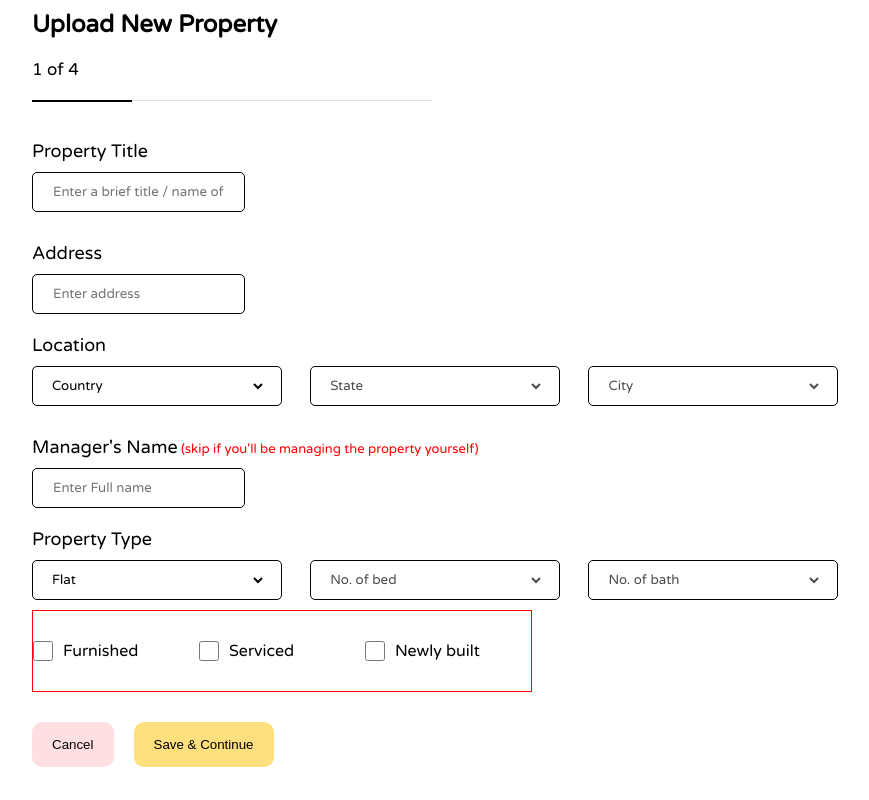
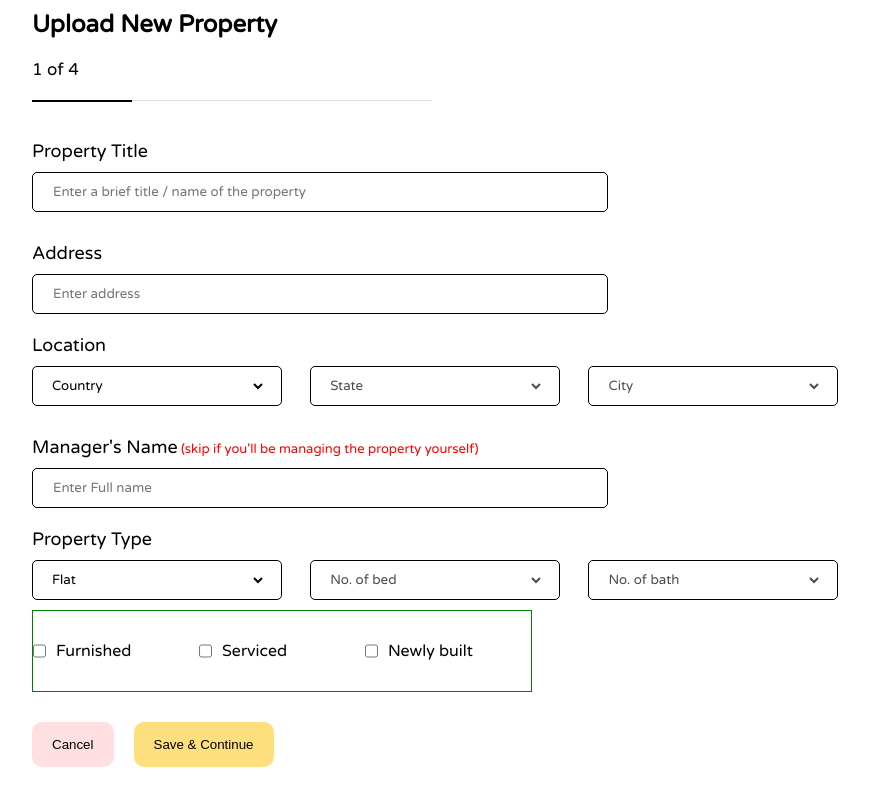
Before and after one commit to Olukayode08/First-Mandate-Components, a React (Create React App) app: page /upload-ppt in a window 1280 px wide. Shown: the whole page, without its empty margins (32-901 px from the left). Built offline with nearby package versions, Linux system fonts and the light colour scheme.

Commit message:
Checkbox-input

```diff
--- a/src/components/Headers/Header.jsx
+++ b/src/components/Headers/Header.jsx
@@ -53,6 +53,9 @@ const Wrapper = styled.section`
     border: none;
     margin-right: 7px;
     outline: none;
+    background: transparent;
+    color: #000;
+    font-family: inherit;
     cursor: pointer;
   }
   .icons {
--- a/src/components/Steppers/UploadPptStepper.jsx
+++ b/src/components/Steppers/UploadPptStepper.jsx
@@ -150,6 +150,7 @@ const Wrapper = styled.section`
     background: transparent;
     border: none;
     cursor: pointer;
+    color: #000;
   }
   .icon {
     margin-right: 5px;
--- a/src/components/UploadPpt/UploadPptOne.jsx
+++ b/src/components/UploadPpt/UploadPptOne.jsx
@@ -15,11 +15,17 @@ const UploadPptOne = () => {
                 type='text'
                 placeholder='Enter a brief title / name of the property'
                 required
+                className='name-input-field'
               />
             </div>
             <div className='input'>
               <label>Address</label>
-              <input type='text' placeholder='Enter address' required />
+              <input
+                type='text'
+                placeholder='Enter address'
+                required
+                className='name-input-field'
+              />
             </div>
           </div>
           <div className='location'>
@@ -32,13 +38,19 @@ const UploadPptOne = () => {
                 Manager's Name
                 <span> (skip if you'll be managing the property yourself)</span>
               </label>
-              <input type='text' placeholder='Enter Full name' required />
+              <input
+                type='text'
+                placeholder='Enter Full name'
+                required
+                className='name-input-field'
+              />
             </div>
           </div>
           <div className='location'>
             <label>Property Type</label>
             <PropertyTypeDropdown />
           </div>
+          <div className='utilities'>
             <div className='checkboxes'>
               <div className='checkbox'>
                 <input type='checkbox' className='checkbox-input' />
@@ -51,6 +63,7 @@ const UploadPptOne = () => {
               <div className='checkbox'>
                 <input type='checkbox' className='checkbox-input' />
                 <p className='ppt-details'>Newly built</p>
+              </div>
             </div>
           </div>
         </section>
@@ -83,15 +96,18 @@ const Wrapper = styled.section`
     font-size: 13px;
   }
   input {
-    /* width: 100%; */
     height: 40px;
     outline: none;
+    background: transparent;
     border: 1px solid black;
     padding: 0 20px;
     font-family: inherit;
     font-weight: 17px;
     color: #000;
     border-radius: 5px;
+  }
+  .name-input-field {
+    width: 100%;
   }
   .location {
     margin: 10px 0;
@@ -103,7 +119,7 @@ const Wrapper = styled.section`
     justify-content: space-between;
     align-items: center;
     margin: 10px 0;
-    border: 1px solid red;
+    border: 1px solid green;
   }
   .checkbox {
     display: flex;
@@ -115,9 +131,9 @@ const Wrapper = styled.section`
     flex-shrink: 0;
   }
   .checkbox-input {
-    width: 20px;
+    /* width: 20px; */
   }
-  @media screen and (max-width: 800px) {
+  @media screen and (max-width: 700px) {
     .input {
       width: 95%;
     }
@@ -133,7 +149,6 @@ const Wrapper = styled.section`
       width: 300px;
       grid-template-columns: repeat(2, 1fr);
     }
-
   }
 `
 export default UploadPptOne
--- a/src/components/UploadPpt/UploadPptThree.jsx
+++ b/src/components/UploadPpt/UploadPptThree.jsx
@@ -161,9 +161,6 @@ const Wrapper = styled.section`
     margin-left: 10px;
     flex-shrink: 0;
   }
-  .checkbox-input {
-    width: 20px;
-  }
   .section {
     display: flex;
     flex-direction: column;
@@ -194,9 +191,7 @@ const Wrapper = styled.section`
     align-items: center;
     margin: 10px 0;
   }
-  .btn-input {
-    width: 20px;
-  }
+
   .ppt-details {
     margin-left: 10px;
   }
--- a/src/components/UploadPpt/UploadPptTwo.jsx
+++ b/src/components/UploadPpt/UploadPptTwo.jsx
@@ -13,8 +13,8 @@ const UploadPptTwo = () => {
     <>
       <Wrapper>
         <section>
-          <div className='section'>
-            <div className='input'>
+
+          <div className='rent-status'>
             <label>
               Rent Status (Are there occupants in the apartment already)
             </label>
@@ -41,7 +41,7 @@ const UploadPptTwo = () => {
               </div>
             </div>
           </div>
-          </div>
+
 
           <div className='section'>
             <div className='input'>
@@ -77,21 +77,13 @@ const UploadPptTwo = () => {
   )
 }
 const Wrapper = styled.section`
-  .section {
+  .rent-status {
     display: flex;
     flex-direction: column;
     align-items: flex-start;
     justify-content: left;
-    width: 100%;
   }
-  .input {
-    display: flex;
-    flex-direction: column;
-    align-items: flex-start;
-    justify-content: left;
-    width: 100%;
-    margin: 10px 0;
-  }
+
   label {
     margin: 10px 0;
     font-size: 18px;
@@ -107,18 +99,27 @@ const Wrapper = styled.section`
     margin: 10px 0;
   }
   .btn-input {
-    width: 20px;
+    /* width: 20px; */
   }
   .ppt-details {
     margin-left: 10px;
   }
 
-  span {
-    color: red;
-    font-size: 13px;
+  .section {
+    display: flex;
+    flex-direction: column;
+    align-items: flex-start;
+    justify-content: left;
+    width: 100%;
+  }
+  .input {
+    display: flex;
+    flex-direction: column;
+    align-items: flex-start;
+    justify-content: left;
+    margin: 10px 0;
   }
   input {
-    /* width: 300px; */
     height: 40px;
     outline: none;
     border: 1px solid black;
@@ -127,6 +128,10 @@ const Wrapper = styled.section`
     font-weight: 17px;
     color: #000;
     border-radius: 5px;
+  }
+  span {
+    color: red;
+    font-size: 13px;
   }
   .tenants-name {
     display: flex;
@@ -138,7 +143,7 @@ const Wrapper = styled.section`
   .t-name-input {
     width: 500px;
   }
-  .abt-ppt-input{
+  .abt-ppt-input {
     height: 65px;
   }
   .rent-duration,
```
Lines whose indentation alone changed are shown as unchanged.
